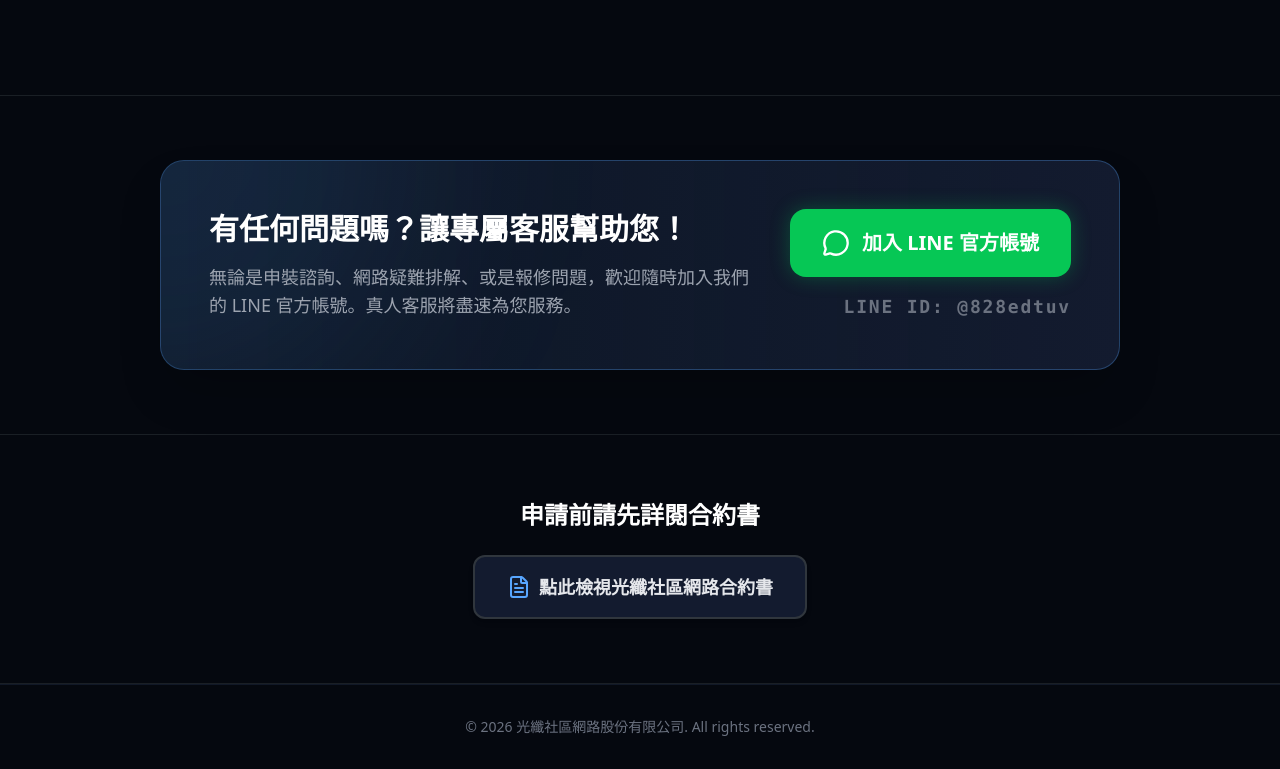
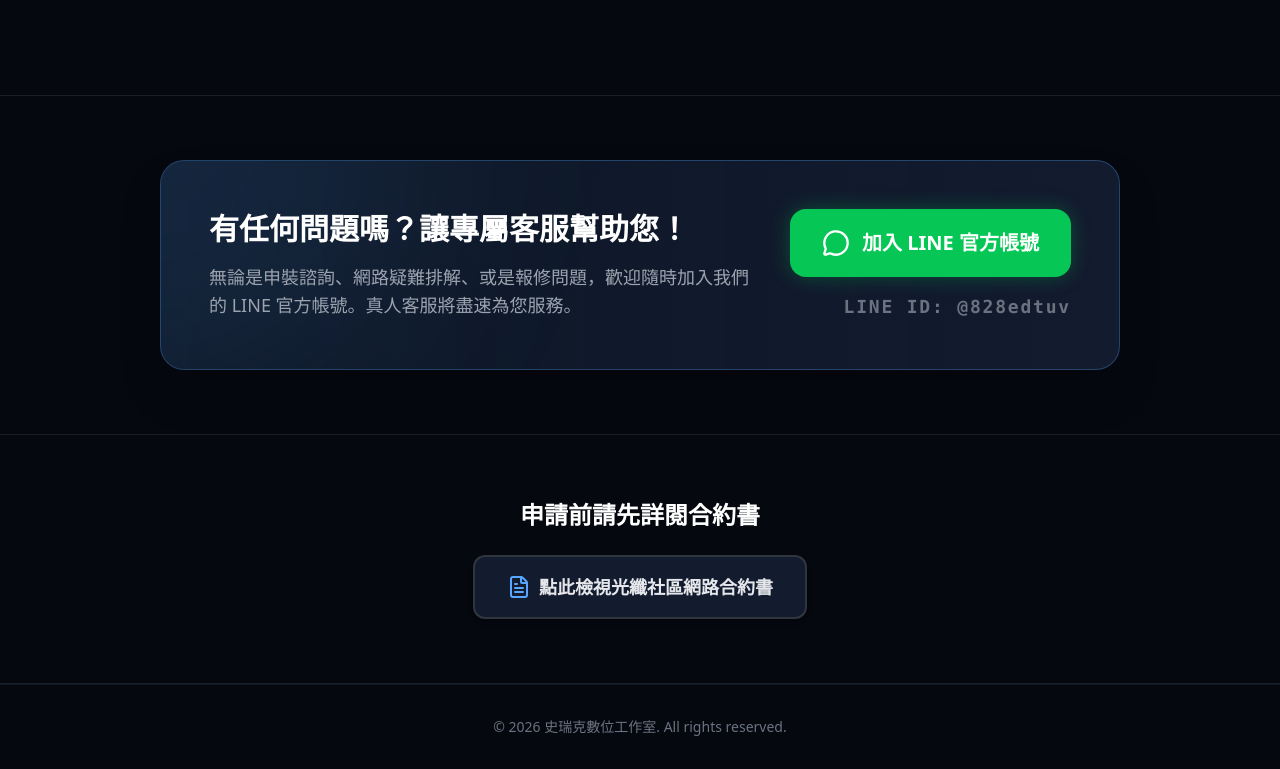
Before and after one commit to ianhuang110/fiber-network, a React (Vite) app: page / in a window 1280 px wide. Shown: the part 2936-3705 px from the top of the page. Built offline with nearby package versions, Linux system fonts and the light colour scheme.

Commit message:
修改為2026 史瑞克數位工作室

```diff
--- a/src/App.tsx
+++ b/src/App.tsx
@@ -65,7 +65,7 @@ function App() {
         {/* Global Footer */}
         <footer className="bg-[#05080f] text-gray-500 py-8 text-sm border-t border-gray-900">
           <div className="max-w-7xl mx-auto px-4 sm:px-6 lg:px-8 text-center">
-            &copy; 2026 光纖社區網路股份有限公司. All rights reserved.
+            &copy; 2026 史瑞克數位工作室. All rights reserved.
           </div>
         </footer>
         {/* Global Plan Selection Modal */}
```
